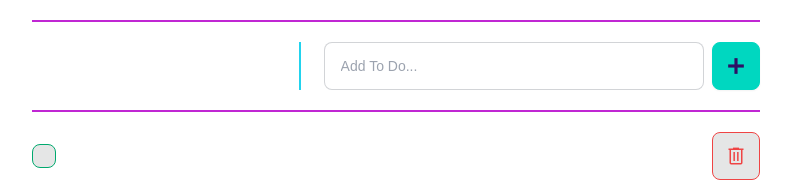
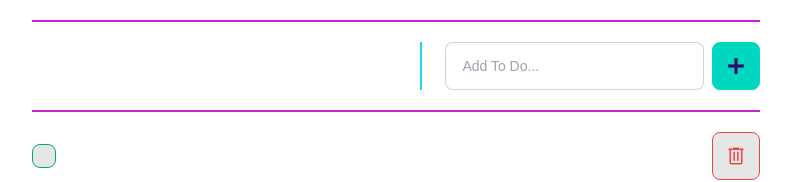
Before and after one commit to AnakUtara/JCWD-React-ToDoList, a React (Vite) app: page / in a window 1280 px wide. Shown: the top 182 px of the page, without its empty margins (244-1035 px from the left). Built offline with nearby package versions, Linux system fonts and the light colour scheme; a web font is replaced by a local one.

Commit message:
fix logo responsive

```diff
--- a/src/components/Header.jsx
+++ b/src/components/Header.jsx
@@ -2,7 +2,7 @@
 export default function Header({ logo, children }) {
 	return (
 		<div className="flex items-center justify-between gap-0 w-full mb-5">
-			<h2 className="w-fit font-gaba font-black text-3xl uppercase min-[320px]:text-2xl">
+			<h2 className="w-fit font-gaba font-black min-[420px]:text-3xl sm:text-4xl uppercase min-[320px]:text-2xl">
 				{logo}
 			</h2>
 			<div className="divider divider-horizontal max-[320px]:ml-0 before:bg-cyan-400 after:bg-cyan-400"></div>
```
